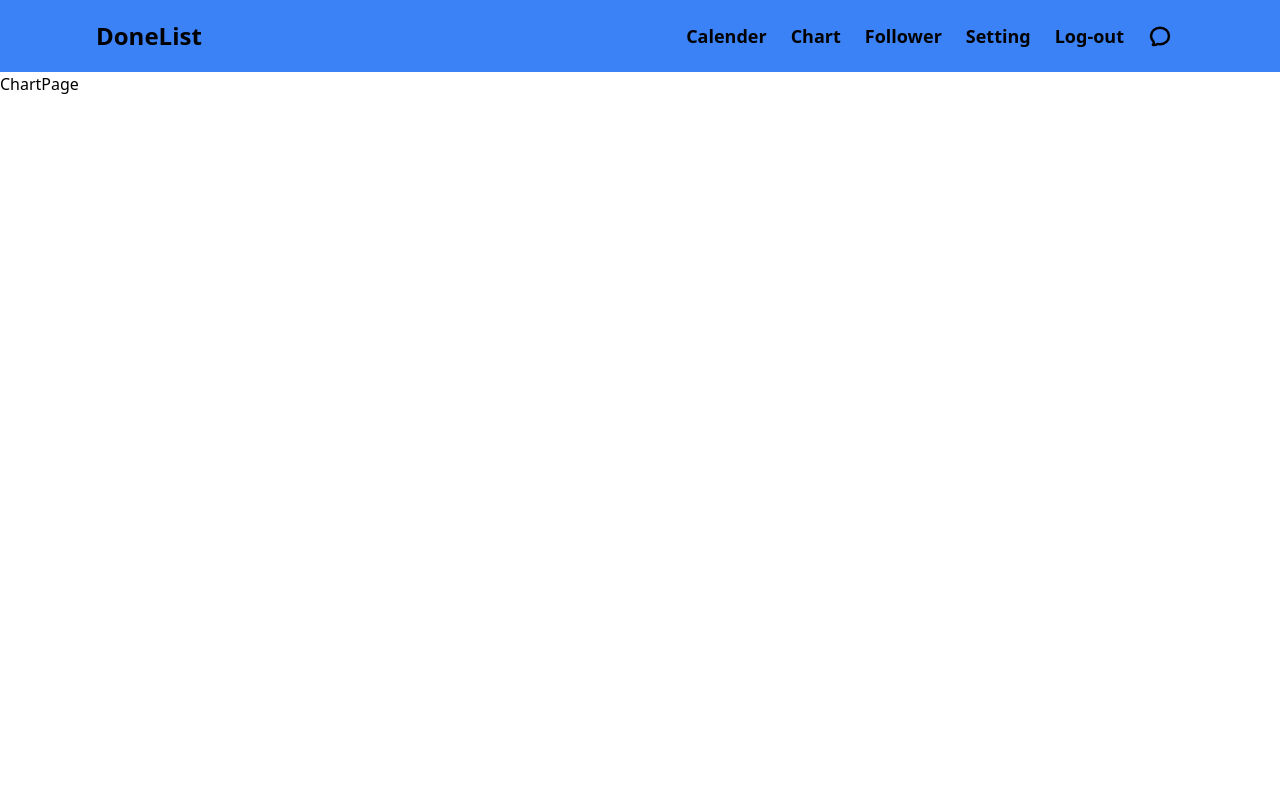
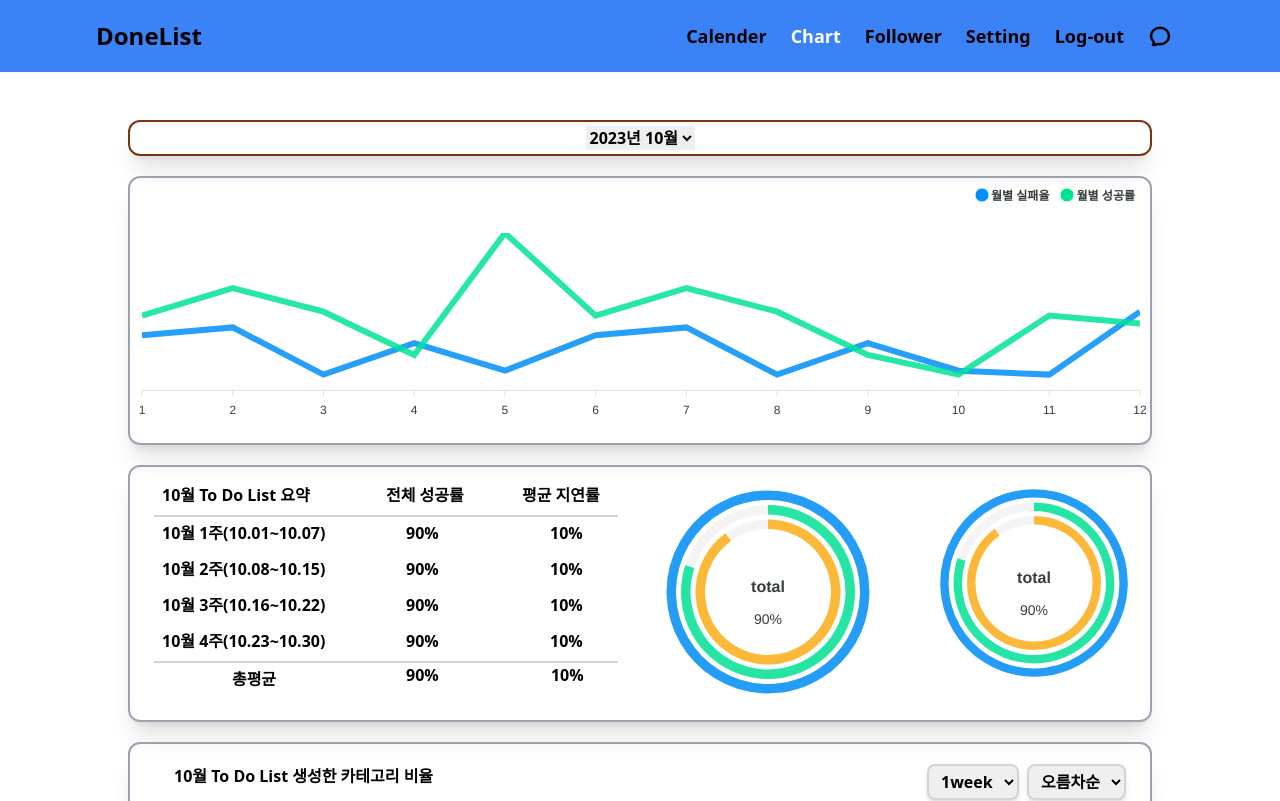
Before and after one commit to comko123/markup-copy, a Next.js app: page /chart in a window 1280 px wide. Shown: the top 801 px of the page. Built offline with nearby package versions, Linux system fonts and the light colour scheme.

Commit message:
cart mark up

```diff
--- a/src/components/Header.tsx
+++ b/src/components/Header.tsx
@@ -1,15 +1,14 @@
 import { useRouter } from "next/router"
 
-//fixed top-0 w-full
 const Header = () => {
-  const {push} = useRouter()
+  const {push , pathname} = useRouter()
     return(
 <header className="bg-blue-500 flex justify-between p-2 lg:p-5 lg:px-24 font-bold">
-  <h3 className="text-md lg:text-2xl hover:text-white" onClick={()=>push('/')}>DoneList</h3>
+  <h3 className={`text-md lg:text-2xl hover:text-white ${pathname==='/'?"text-white":null}`} onClick={()=>push('/')}>DoneList</h3>
   <div className="flex items-center">
   {["Calender","Chart","Follower","Setting","Log-out"].map((item,index)=>{
     return(
-    <span key={index} className="text-xs lg:text-lg mx-1 lg:mx-3 hover:text-white"
+    <span key={index} className={`${pathname===`/${item.toLowerCase()}`?"text-white" :null} text-xs lg:text-lg mx-1 lg:mx-3 hover:text-white`}
     onClick={e=>{if(e.currentTarget.innerText==="Chart")push('/chart')}}
     >{item}</span>)
   })}
--- a/src/pages/chart.tsx
+++ b/src/pages/chart.tsx
@@ -1,4 +1,157 @@
+import dynamic from "next/dynamic"
+const ApexChart = dynamic(() => import("react-apexcharts"),{ssr:false})
+
+export const lineData = [{ name: "월별 실패율",data: [14, 16, 4, 12,5,14, 16, 4, 12,5,4,20],},
+{name:"월별 성공률",data:[19, 26, 20, 9,40,19, 26, 20, 9,4,19,17]}]
+
+export const dounetChart = { labels:['일상', '공부', '운동', '업무', '기타'],
+plotOptions:{pie:{donut:{labels:{show:true,total:{show:true}}}}},
+chart:{height: 50,width: 50},legend:{fontWeight: 600} }
+
+export const dounetChart2 = { labels:['게으름', '일정 타이트', '특별한 일정', '우선순위 변화', '기타'],
+plotOptions:{pie:{donut:{labels:{show:true,total:{show:true}}}}},legend:{fontWeight: 600},
+chart:{height: 50,width: 50} }
+
+export const barData = [{name: '일별 실패율',
+data: [44,55,57,56,61,58,63]},
+{name:'월별 성공률',
+data: [76,85,101,98,87,105,91]}]
+
+export const radialBarChart = {labels:['A', 'B', 'C', 'D', 'E'],
+plotOptions:{radialBar:{dataLabels:{total:{show:true,label:'total'}}}}}
+
+export const lineOption = {chart:{height: 50,width: 50,toolbar:{show:false}},
+legend:{position:"top" as "top", horizontalAlign:"right" as "right", fontWeight: 600,} ,
+stroke: {curve:"straight" as "straight" | "smooth" | "stepline",width: 6},
+grid: {show:false},yaxis:{show:false}}
+
+export const rowBarData = [{name: 'A',
+data: [44, 55,30,20,10]}]
+
+export const barOption =  {chart:{stacked: true,toolbar:{show:false}},
+plotOptions: {bar: {horizontal:true}},grid:{show:false},
+yaxis:{labels:{show:false}},xaxis:{labels:{show:false},axisTicks:{show:false}}}
+
+export const grapeOption = {chart:{height: 50,width: 50,toolbar:{show:false}},xaxis:{labels:{show:false},axisTicks:{show:false}},
+yaxis:{labels:{show:false}},legend:{position:"top" as "top", horizontalAlign:"right" as "right", fontWeight: 600,},
+grid:{show:false}}
+
+
+
 const Chart = () => {
-return(<>ChartPage</>)
+    const total ={total_sucess:"90%",total_delay:"10%"}
+return(<main className="my-10 pt-2">
+<div className="border-2 text-center mx-auto border-amber-900 w-[80%] p-1 rounded-xl font-bold shadow-xl">
+<select className="outline-none">
+        <option>2023년 10월</option>
+        <option>2023년 11월</option>
+        <option>2023년 12월</option>
+    </select>
+</div>
+<div className='w-[80%] mx-auto border-2 border-gray-400 mt-5 rounded-xl shadow-xl'>
+<ApexChart type="line" height={250}
+series={lineData}
+options={lineOption}/></div>
+
+<div className='w-[80%] mx-auto border-2 justify-between flex border-gray-400 mt-5 rounded-xl shadow-xl'>
+    <div>
+        <div className="flex justify-between border-b-2 border-gray-300 font-bold ml-6 pb-2">
+            <div className="w-56  mt-4 pl-2">10월 To Do List 요약</div>
+            <div className="w-24 mt-4 ml-2">전체 성공률</div>
+            <div className="w-24 mt-4 ml-10">평균 지연률</div>
+            </div>
+        {[{title:"10월 1주",date:"10.01~10.07",succes:"90%",delay:"10%"},
+          {title:"10월 2주",date:"10.08~10.15",succes:"90%",delay:"10%"},
+          {title:"10월 3주",date:"10.16~10.22",succes:"90%",delay:"10%"},
+          {title:"10월 4주",date:"10.23~10.30",succes:"90%",delay:"10%"}].map((item,index)=>{return(
+          <div key={index} className="grid grid-cols-2 font-bold ml-6 pb-2">
+            <div className="w-48 mt-1 pl-2">{item.title}({item.date})</div>
+          <div className="flex justify-between mx-5">
+          <div className="w-12 mt-1">{item.succes}</div>
+            <div className="w-12 mt-1">{item.delay}</div>
+          </div></div>)})}
+
+            <div className="grid grid-cols-2 font-bold ml-6 pb-2 border-t-2 border-gray-300">
+                <div className="w-48 mt-1 pl-2 text-center">총평균</div>
+                <div className="flex justify-between mx-6">
+                    <div className="-ml-1">{total.total_sucess}</div>
+                    <div className="pr-[0.65rem]">{total.total_delay}</div>
+                </div>
+            </div>
+        </div>
+<ApexChart type="radialBar"height={250}
+series= {[100, 80, 90]}
+options={radialBarChart}/>
+<ApexChart type="radialBar"height={250}
+series= {[100, 80, 90]}
+options={radialBarChart}/>
+</div>
+
+<div className="w-[80%] mx-auto border-2 font-bold flex flex-col border-gray-400 mt-5 rounded-xl p-5 shadow-xl">
+    <div className="flex justify-between">
+    <div className="ml-6">10월 To Do List 생성한 카테고리 비율</div>
+    <div>
+    <select  className="border-2 rounded-lg shadow-md border-gray-300 p-1 px-2 mx-1 outline-none">
+    <option value="1week">1week</option>
+    <option value="2week">2week</option>
+    <option value="3week">3week</option>
+    <option value="4week">4week</option>
+    </select>
+    <select  className="border-2 rounded-lg shadow-md border-gray-300 p-1 px-2 mx-1 outline-none">
+    <option>오름차순</option>
+    <option>내림차순</option>
+    </select>
+    </div>
+    </div>
+
+    <div className="flex flex-col">
+<div className="grid grid-cols-2">
+<ApexChart type="donut" height={200}
+series={[44, 55, 41, 17, 15]}
+options={dounetChart}/>
+<ApexChart type= 'bar' height={200}
+series={rowBarData}
+options={barOption}/>
+</div>
+<button className="mb-4 p-2 w-48 mx-auto rounded-lg border-2 border-blue-500 text-blue-500 hover:text-white hover:bg-blue-500">전체보기</button>
+    </div>
+</div>
+
+<div className="w-[80%] p-5 mx-auto border-2 flex flex-col border-gray-400 mt-5 rounded-xl shadow-2xl font-bold">
+<div className="flex justify-between font-bold">
+    <div className="ml-6">10월 To Do List 실제 피드백</div>
+    <div>
+    <select  className="border-2 rounded-lg shadow-md border-gray-300 p-1 px-2 mx-1 outline-none">
+    <option value="1week">1week</option>
+    <option value="2week">2week</option>
+    <option value="3week">3week</option>
+    <option value="4week">4week</option>
+    </select>
+    <select  className="border-2 rounded-lg shadow-md border-gray-300 p-1 px-2 mx-1 outline-none">
+    <option>오름차순</option>
+    <option>내림차순</option>
+    </select>
+    </div>
+    </div>
+<div className="border-b-2 border-gray-500 flex flex-col">
+<div className="grid grid-cols-2">
+<ApexChart type="donut" height={200}
+series={[44, 55, 41, 17, 15]}
+options={dounetChart2}/>
+<ApexChart type= 'bar' height={200}
+series={rowBarData}
+options={barOption}/>
+</div>
+<button className="mb-4 p-2 w-48 mx-auto rounded-lg border-2 border-blue-500 text-blue-500 hover:text-white hover:bg-blue-500">전체보기</button>
+    </div>
+<div className="relative">
+<span className="absolute top-2 left-6">일별 성공율(주간) </span>
+<ApexChart type='bar' height={300}
+series={barData}
+options={grapeOption} /></div></div>
+</main>)
 }
 export default Chart
+//첫번째  박스 x,y축 눈금 표시
+//그래프 색상 및 데이터 조정
+//마지막 그래츠 막대사이에 간격 추가
```
